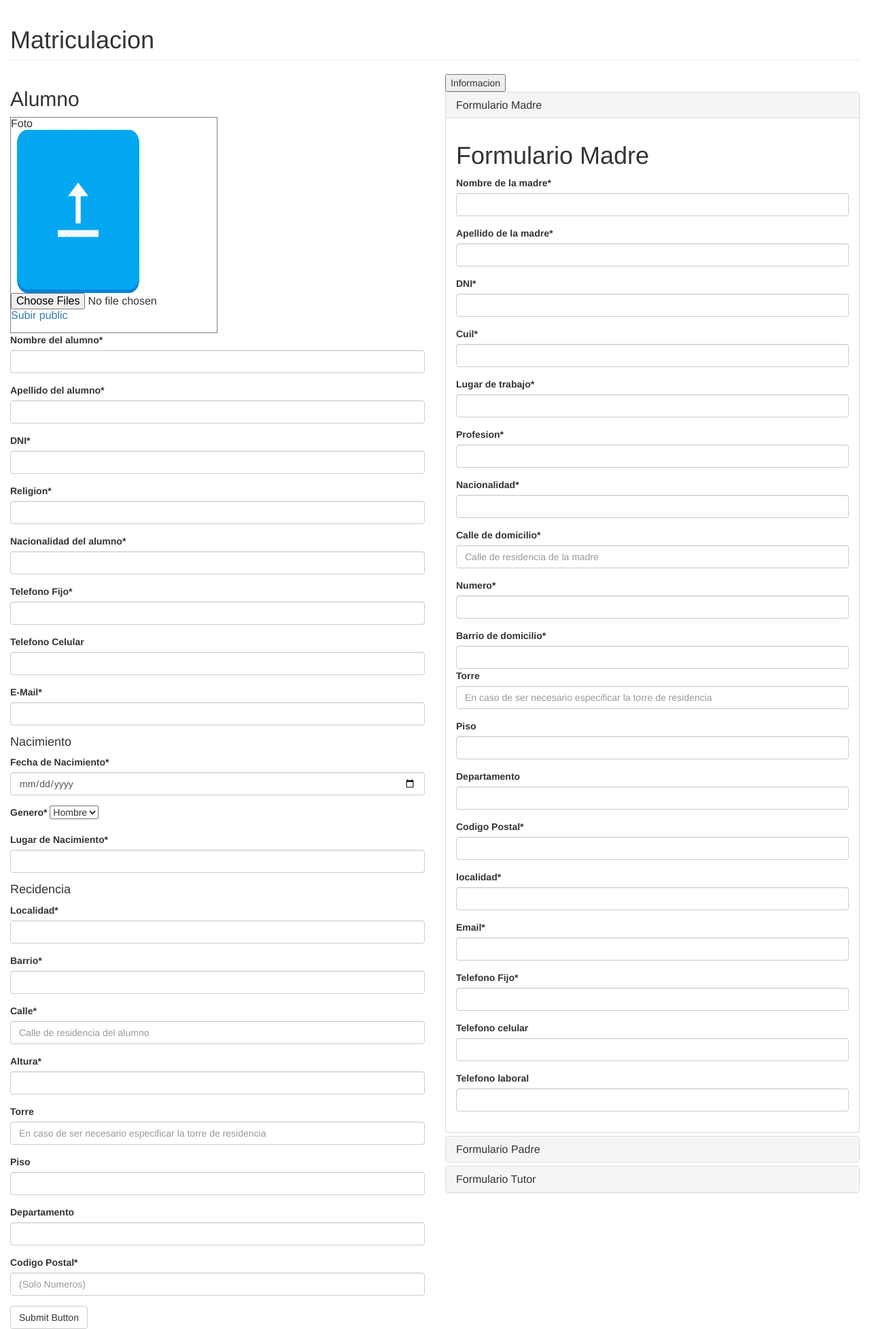
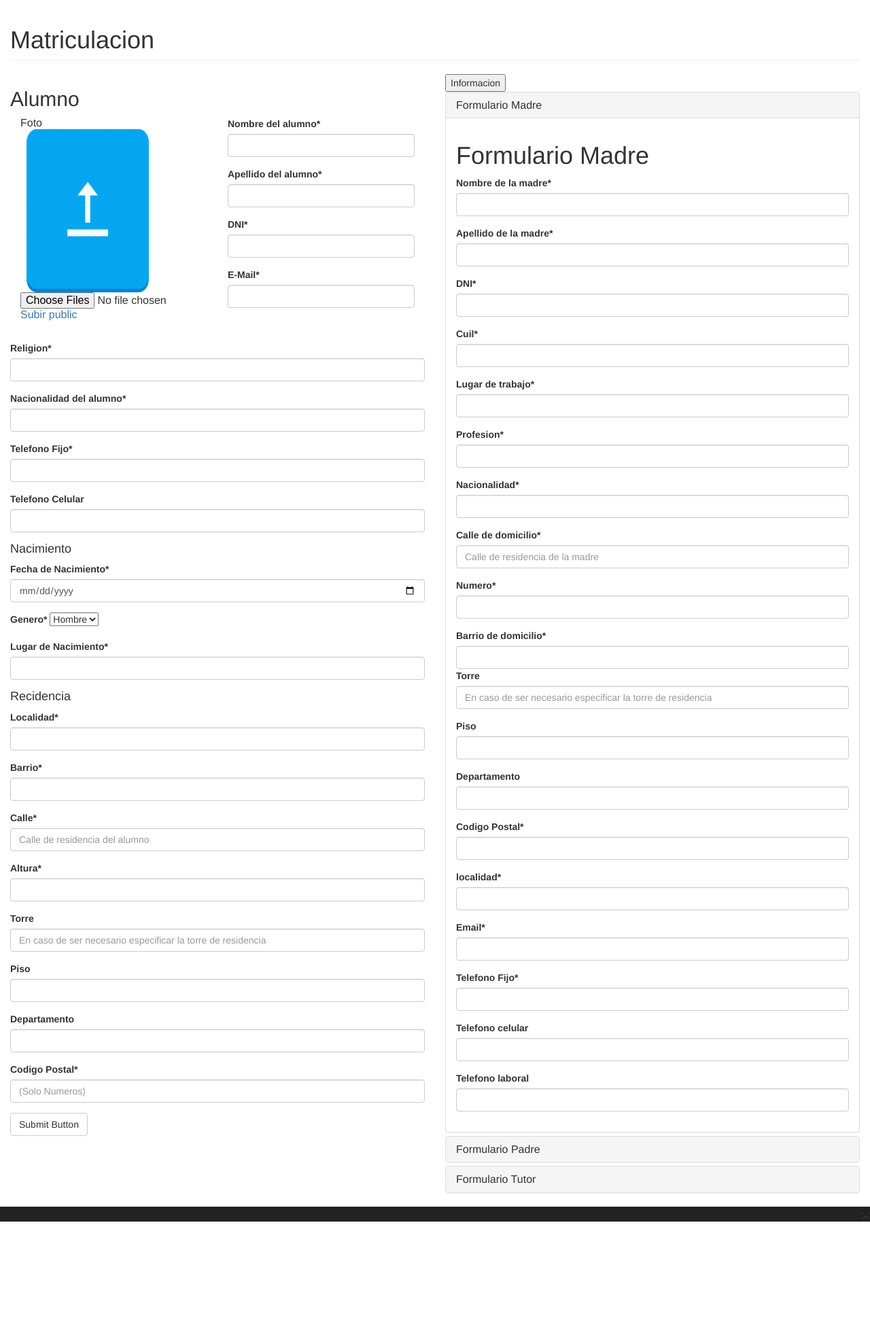
Before and after one commit to JavierCoggiola/Solcito, a Django app: page / in a window 1280 px wide. Shown: the part 51-2006 px from the top of the page at 68% size. After the commit the page ends 1848 px from the top, so only its background shows below. Run offline with Django 3.2, Linux system fonts and the light colour scheme; some libraries are stand-ins or nearby versions.

Commit message:
Cambios esteticos matricula

```diff
--- a/Solcito/templates/matricular.html
+++ b/Solcito/templates/matricular.html
@@ -133,8 +133,8 @@
                     <div class="row">
                         <div class="col-lg-6">
                             <h2>Alumno</h2>
-                            <div>
-                                <table border="1px">
+                            <div class="col-lg-6">
+                                <table>
                                     <tr>
                                         <td>
                                             <div>Foto</div>
@@ -151,7 +151,8 @@
                                     </tr>
                                 </table>
                             </div>
-                            <form role="form">
+                            <div class="col-lg-6">
+                                <form role="form">
 
                                 <div class="form-group">
                                     <label>Nombre del alumno*</label>
@@ -165,6 +166,14 @@
                                     <label>DNI*</label>
                                     <input id="inp-dni-alumno"type="number"class="form-control" >
                                 </div>
+                                    <div class="form-group">
+                                    <label>E-Mail*</label>
+                                    <input id="inp-mail-alumno" type="email" class="form-control" >
+                                </div>
+                                    <br>
+                                </form>
+                            </div>
+                             <form role="form">
                                 <div class="form-group">
                                     <label>Religion*</label>
                                     <input id="inp-religion-alumno" class="form-control" >
@@ -181,10 +190,7 @@
                                     <label>Telefono Celular</label>
                                     <input id="inp-celular-alumno" class="form-control" type="number">
                                 </div>
-                                <div class="form-group">
-                                    <label>E-Mail*</label>
-                                    <input id="inp-mail-alumno" type="email" class="form-control" >
-                                </div>
+
                                 <h4>Nacimiento</h4>
                                 <div class="form-group">
                                     <label>Fecha de Nacimiento*</label>
@@ -612,7 +618,9 @@
 
 
                 </div>
+
             </div>
+
         </div>
         </div>
     <!-- jQuery -->
@@ -870,7 +878,7 @@
             }
 
             if(cantTutores==0){
-                alert('El alumno debe tener por lo menos 1 tutor legal');
+                $().alert('El alumno debe tener por lo menos 1 tutor legal');
                 return false;
             }
             else{
@@ -879,7 +887,9 @@
         }
 
     </script>
-
+<button type="button" class="close" data-dismiss="alert" aria-label="Close">
+  <span aria-hidden="true">&times;</span>
+</button>
     </body>
 
 </html>
```
